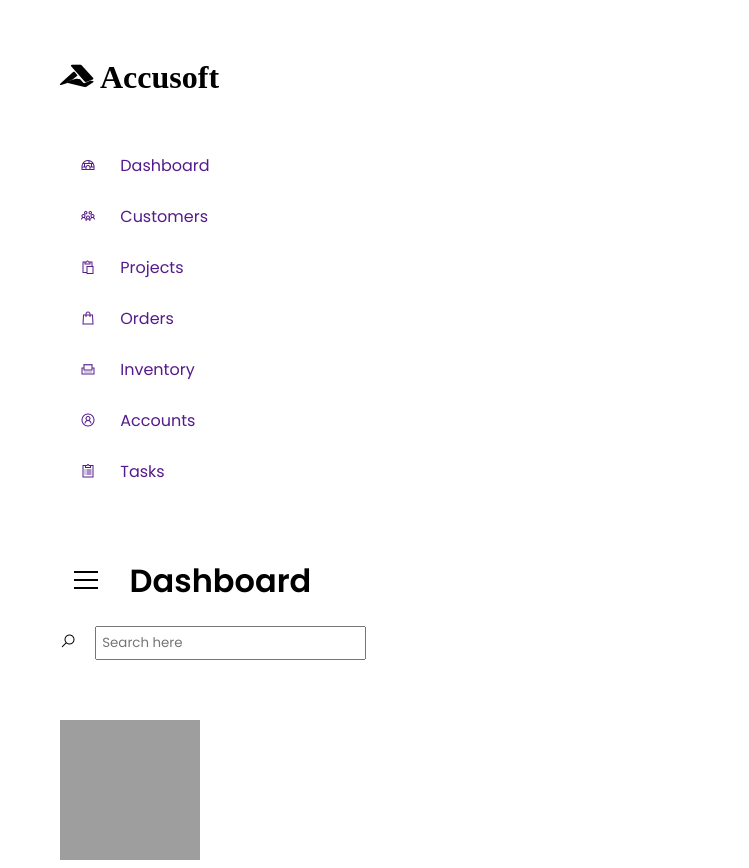
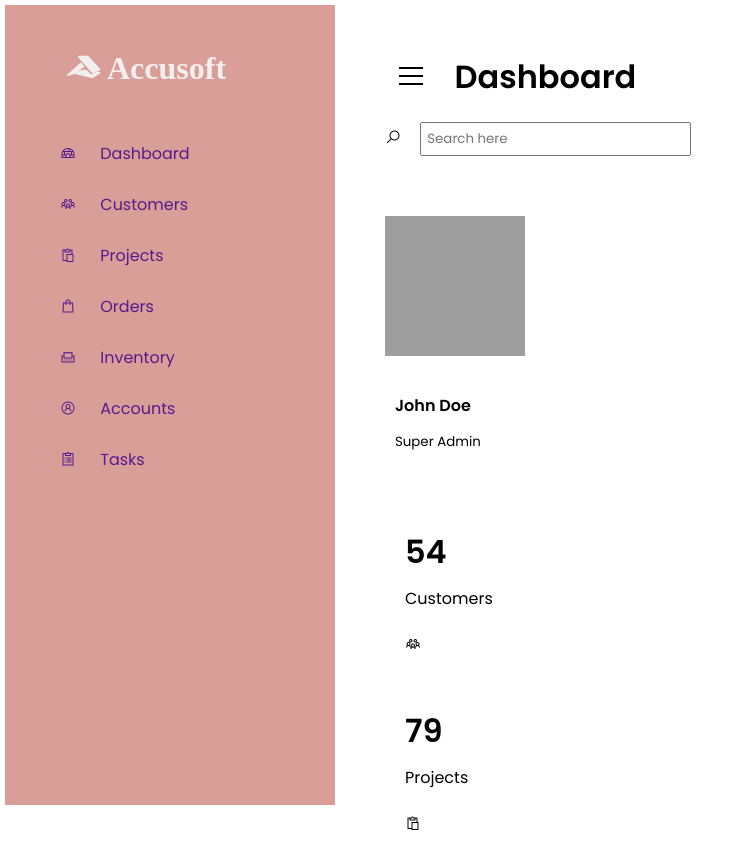
Before and after one commit to Sanchari1999/Suven-Consultants-4-weeks-Internship, a plain HTML site: page Admin Dashboard/index.html in a window 1280 px wide. Shown: the top 868 px of the page, without its empty margins (0-749 px from the left). Drawn offline with nearby package versions, Linux system fonts and the light colour scheme; grey boxes are pictures that could not be loaded.

Commit message:
Update styles.css

```diff
--- a/Admin Dashboard/styles.css
+++ b/Admin Dashboard/styles.css
@@ -1,7 +1,7 @@
 @import url('https://fonts.googleapis.com/css2?family=Poppins:wght@300;400;500;600&display=swap');
 
 :root {
-    --main-color: #DD2F6E;
+    --main-color: #da9e98;
     --color-dark: #1D2231;
     --text-grey: #8390
 }
@@ -14,3 +14,22 @@
     text-decoration: none;
     font-family: 'Poppins', sans-serif;
 }
+
+.sidebar {
+    width: 330px;
+    position: fixed;
+    left: 0;
+    top: 0;
+    height: 100%;
+    background: var(--main-color);
+}
+
+.sidebar-brand {
+    height: 90px;
+    padding: 1rem 0rem 1rem 2rem;
+    color: #f4efef;
+}
+
+.main-content {
+    margin-left: 330px;;
+}
```
